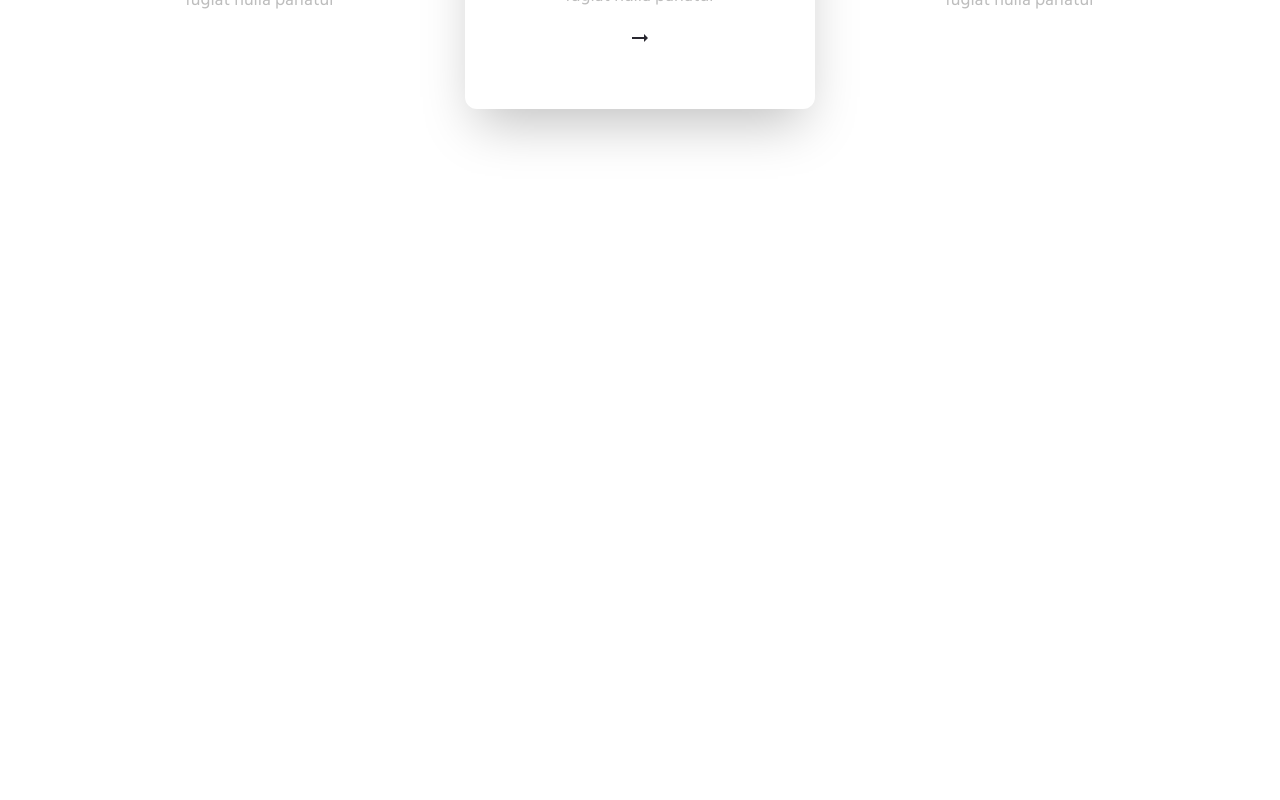
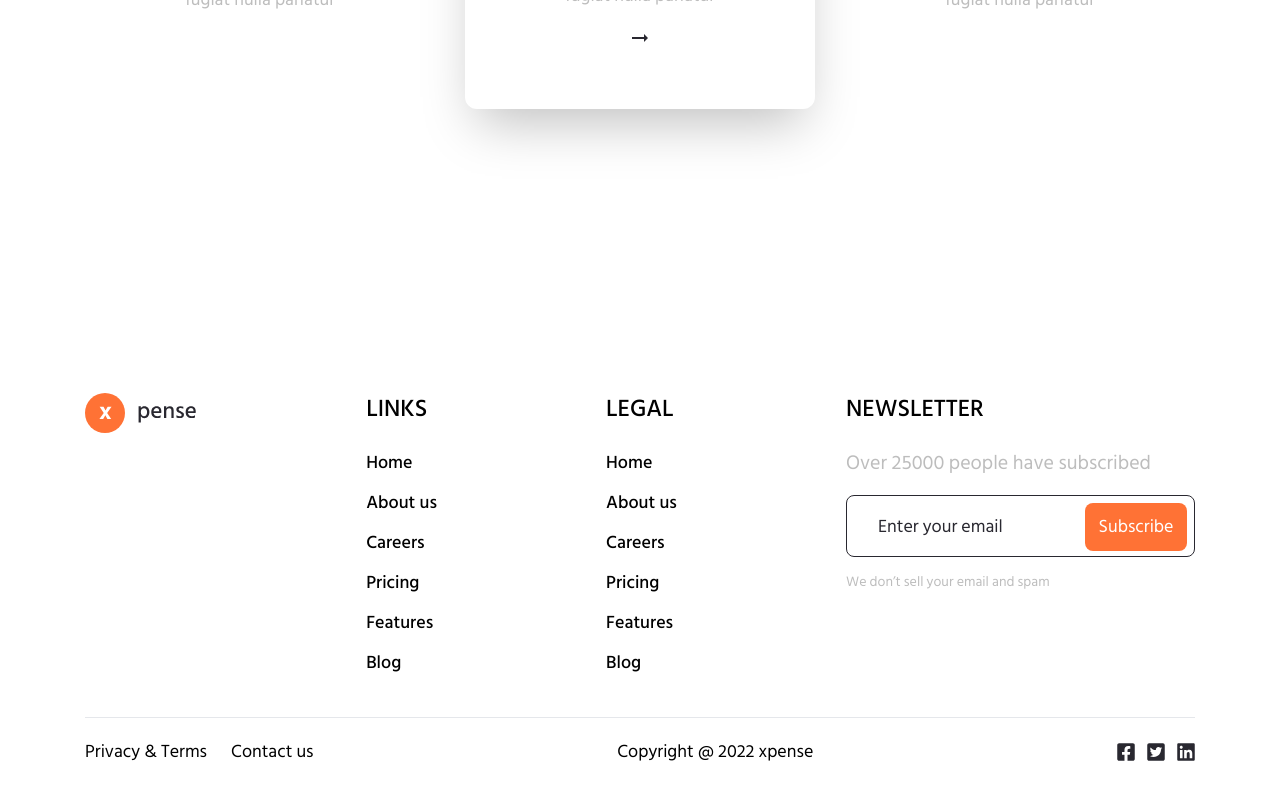
Before and after one commit to djordjemilic/xpense-landing-page, a React (Vite) app: page / in a window 1280 px wide. Shown: the part 4857-5657 px from the top of the page. Before the commit the page ends 5108 px from the top, so only its background shows below. Built offline with nearby package versions, Linux system fonts and the light colour scheme.

Commit message:
added footer and copyright section

```diff
--- a/src/App.tsx
+++ b/src/App.tsx
@@ -8,6 +8,7 @@ import Feature1 from "./components/Feature1";
 import Feature2 from "./components/Feature2";
 import Feature3 from "./components/Feature3";
 import Product from "./components/Product";
+import Footer from "./components/Footer";
 
 const App = () => {
   Aos.init({
@@ -24,6 +25,7 @@ const App = () => {
       <Feature2 />
       <Feature3 />
       <Product />
+      <Footer />
     </div>
   );
 };
--- /dev/null
+++ b/src/components/Copyright.tsx
@@ -0,0 +1,32 @@
+import { copyright } from "../data";
+
+const Copyright = () => {
+  const { link1, link2, copyText, social } = copyright;
+  return (
+    <div className="flex flex-col items-center gap-y-2 lg:flex-row lg:justify-between">
+      <div className="flex gap-x-6">
+        <a className="hover:text-accent transition" href={link1.href}>
+          {link1.name}
+        </a>
+        <a className="hover:text-accent transition" href={link2.href}>
+          {link2.name}
+        </a>
+      </div>
+      <div>{copyText}</div>
+      <ul className="flex gap-x-[12px]">
+        {social.map((item, index) => {
+          const { href, icon } = item;
+          return (
+            <li key={index}>
+              <a href={href}>
+                <img src={icon} alt="" />
+              </a>
+            </li>
+          );
+        })}
+      </ul>
+    </div>
+  );
+};
+
+export default Copyright;
--- /dev/null
+++ b/src/components/Footer.tsx
@@ -0,0 +1,68 @@
+import { footer } from "../data";
+import Copyright from "../components/Copyright";
+
+const Footer = () => {
+  const { logo, links, legal, newsletter, form } = footer;
+  return (
+    <footer className="pt-[142px] pb-[60px]">
+      <div className="container mx-auto">
+        <div className="flex flex-col items-center text-center lg:flex-row lg:items-start lg:text-left lg:justify-between gap-y-8">
+          <div>
+            <img src={logo} alt="" />
+          </div>
+          <div>
+            <div className="text-2xl uppercase font-medium mb-6">Links</div>
+            <ul className="flex flex-col gap-y-3">
+              {links.map((item, index) => {
+                const { href, name } = item;
+                return (
+                  <li key={index}>
+                    <a className="font-medium hover:text-accent transition" href={href}>
+                      {name}
+                    </a>
+                  </li>
+                );
+              })}
+            </ul>
+          </div>
+          <div>
+            <div className="text-2xl uppercase font-medium mb-6">Legal</div>
+            <ul className="flex flex-col gap-y-3">
+              {links.map((item, index) => {
+                const { href, name } = item;
+                return (
+                  <li key={index}>
+                    <a className="font-medium hover:text-accent transition" href={href}>
+                      {name}
+                    </a>
+                  </li>
+                );
+              })}
+            </ul>
+          </div>
+          <div>
+            <div className="text-2xl uppercase font-medium mb-6">{newsletter.title}</div>
+            <div className="text-xl text-light mb-[18px]">{newsletter.subtitle}</div>
+            <form className="max-w-[349px] mb-[10px]">
+              <div className="h-[62px] p-[7px] flex border border-dark rounded-lg">
+                <input
+                  className="w-full h-full pl-6 border-none outline-none placeholder:text-dark"
+                  type="text"
+                  placeholder={form.placeholder}
+                />
+                <button className="btn btn-sm bg-accent hover:bg-accentHover w-[102px] text-white">
+                  {form.btnText}
+                </button>
+              </div>
+            </form>
+            <span className="text-sm text-light">{form.smallText}</span>
+          </div>
+        </div>
+        <hr className="mt-10 mb-5" />
+        <Copyright />
+      </div>
+    </footer>
+  );
+};
+
+export default Footer;
--- a/src/data.ts
+++ b/src/data.ts
@@ -264,7 +264,7 @@ export const copyright = {
     name: "Contact us",
     href: "/",
   },
-  copyText: "Copyright @ 2022 xpence",
+  copyText: "Copyright @ 2022 xpense",
   social: [
     { icon: FacebookIcon, href: "/" },
     { icon: TwitterIcon, href: "/" },
```
